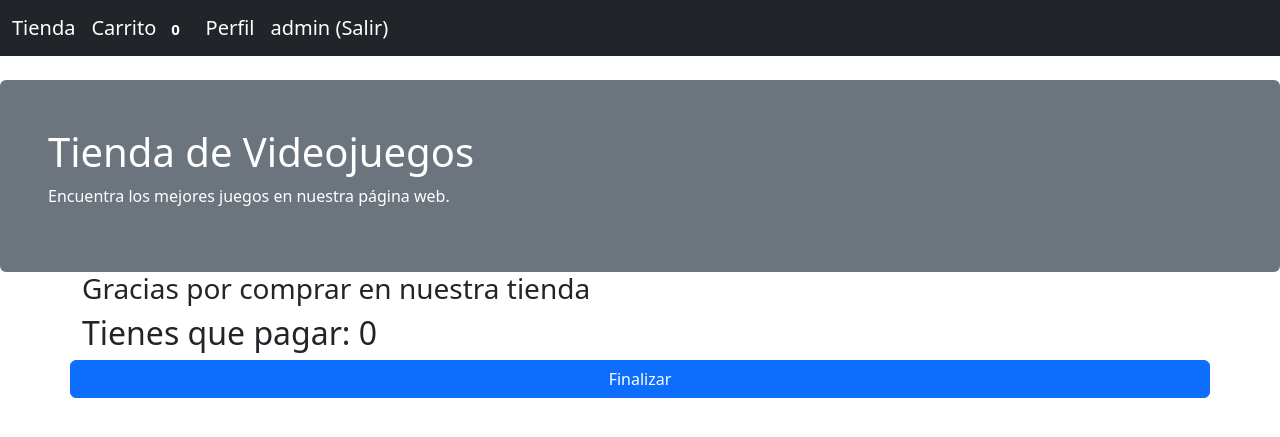
After one commit to jgonza27/Flask, a Flask app: page /pedido in a window 1280 px wide. The commit adds this page. Shown: the top 437 px of the page. Run offline with Flask 3, Linux system fonts and the light colour scheme; a user stored in the database is signed in; some libraries are stand-ins or nearby versions.

Commit message:
Implementacion de carrito de la compra y gestion de pedidos, limpieza de .gitignore

```diff
--- a/aplicacion/app.py
+++ b/aplicacion/app.py
@@ -13,7 +13,6 @@ bootstrap = Bootstrap5(app)
 app.config.from_object(config)
 db.init_app(app)
 
-## - - - - Gestion flask_login - - - - - - - -
 from flask_login import LoginManager,login_user,logout_user,login_required,current_user
 login_manager = LoginManager()
 login_manager.init_app(app)
@@ -21,7 +20,6 @@ login_manager.login_view = "login"
 @login_manager.user_loader
 def load_user(user_id):
     return Usuarios.query.get(int(user_id))
-## - - - - - - - - - - - - - - - - - - - - - -
 
 @app.route('/')
 
@@ -55,7 +53,6 @@ def page_not_found(error):
 @app.route('/articulos/new', methods=["get", "post"])
 @login_required
 def articulos_new():
-    # Control de permisos
     if not current_user.is_admin():
         abort(404)
     form=formArticulo()
@@ -82,7 +79,6 @@ def articulos_new():
 @app.route('/categorias/new', methods=["get", "post"])
 @login_required
 def categorias_new():
-    # Control de permisos
     if not current_user.is_admin():
         abort(404)
     form=formCategoria(request.form)
@@ -99,7 +95,6 @@ def categorias_new():
 @app.route('/articulos/<id>/edit', methods=["get", "post"])
 @login_required
 def articulos_edit(id):
-    # Control de permisos
     if not current_user.is_admin():
         abort(404)
     art=Articulos.query.get(id)
@@ -110,7 +105,7 @@ def articulos_edit(id):
     categorias=[(c.id, c.nombre) for c in Categorias.query.all()]
     form.CategoriaId.choices = categorias
     if form.validate_on_submit():
-        if form.photo.data: #Borramos la imagen anterior si hemos subido una nueva
+        if form.photo.data:
             if art.image:
                 try:
                     os.remove(os.path.join(app.root_path, "static", "img", art.image))
@@ -134,7 +129,6 @@ def articulos_edit(id):
 @app.route('/articulos/<id>/delete', methods=["get", "post"])
 @login_required
 def articulos_delete(id):
-    # Control de permisos
     if not current_user.is_admin():
         abort(404)
     art=Articulos.query.get(id)
@@ -158,7 +152,6 @@ def articulos_delete(id):
 @app.route('/categorias/<id>/edit', methods=["get", "post"])
 @login_required
 def categorias_edit(id):
-    # Control de permisos
     if not current_user.is_admin():
         abort(404)
     cat=Categorias.query.get(id)
@@ -176,7 +169,6 @@ def categorias_edit(id):
 @app.route('/categorias/<id>/delete', methods=["get", "post"])
 @login_required
 def categorias_delete(id):
-    # Control de permisos
     if not current_user.is_admin():
         abort(404)
     cat=Categorias.query.get(id)
@@ -194,7 +186,6 @@ def categorias_delete(id):
 
 @app.route('/login', methods=['get', 'post'])
 def login():
-    # Control de permisos
     if current_user.is_authenticated:
         return redirect(url_for("inicio"))
     form = LoginForm()
@@ -215,7 +206,6 @@ def logout():
 
 @app.route("/registro",methods=["get","post"])
 def registro():
-    # Control de permisos
     if current_user.is_authenticated:
         return redirect(url_for("inicio"))
     form=formUsuario()
@@ -315,3 +305,34 @@ def contar_carrito():
     else:
         datos = json.loads(request.cookies.get(str(current_user.id)))
         return {'num_articulos': len(datos)}
+
+@app.route('/carrito_delete/<id>')
+@login_required
+def carrito_delete(id):
+    try:
+        datos = json.loads(request.cookies.get(str(current_user.id)))
+    except:
+        datos = []
+    new_datos = []
+    for dato in datos:
+        if dato["id"] != id:
+            new_datos.append(dato)
+    resp = make_response(redirect(url_for('carrito')))
+    resp.set_cookie(str(current_user.id), json.dumps(new_datos))
+    return resp
+
+@app.route('/pedido')
+@login_required
+def pedido():
+    try:
+        datos = json.loads(request.cookies.get(str(current_user.id)))
+    except:
+        datos = []
+    total=0
+    for articulo in datos:
+        total=total+Articulos.query.get(articulo["id"]).precio_final()*articulo["cantidad"]
+        Articulos.query.get(articulo["id"]).stock-=articulo["cantidad"]
+        db.session.commit()
+    resp = make_response(render_template("pedido.html",total=total))
+    resp.set_cookie(str(current_user.id),"",expires=0)
+    return resp
--- a/aplicacion/templates/carrito.html
+++ b/aplicacion/templates/carrito.html
@@ -22,11 +22,13 @@
                     <td>{{art.1}}</td>
                     <td>{{art.0.precio_final()}}</td>
                     <td>{{art.0.precio_final()*art.1}}</td>
-                    <td><a href="#"><span class="bi bi-trash"></span> Borrar</a></td>
+                    <td><a href="{{url_for('carrito_delete',id=art.0.id)}}"><span class="bi bi-trash"></span> Borrar</a>
+                    </td>
                 </tr>
                 {% endfor %}
             </table>
             <h2>Total:{{total}}</h2>
+            <a class="btn btn-primary" href="{{url_for('pedido')}}" role="button">Comprar</a>
         </div>
         {% else %}
         <h2>No hay artículos en el carrito</h2>
--- a/aplicacion/templates/login.html
+++ b/aplicacion/templates/login.html
@@ -22,5 +22,5 @@
         </form>
     </div>
     <div class="col-md-4"></div>
-</div> <!-- /container -->
+</div>
 {% endblock %}
--- /dev/null
+++ b/aplicacion/templates/pedido.html
@@ -0,0 +1,11 @@
+{% extends "base2.html" %}
+{% block title %}Tienda de Videojuegos{% endblock %}
+{% block contenido %}
+<div class="container">
+    <div class="row">
+        <h3>Gracias por comprar en nuestra tienda</h3>
+        <h2>Tienes que pagar: {{total}}</h2>
+        <a class="btn btn-primary" href="{{url_for('inicio')}}" role="button">Finalizar</a>
+    </div>
+</div>
+{% endblock %}
```
Also changed, not shown: aplicacion/models.py (+0 -8 lines), aplicacion/templates/base2.html (+2 -6 lines), aplicacion/templates/inicio.html (+6 -6 lines), README.md, dbase.db (deleted), 1 other file.
